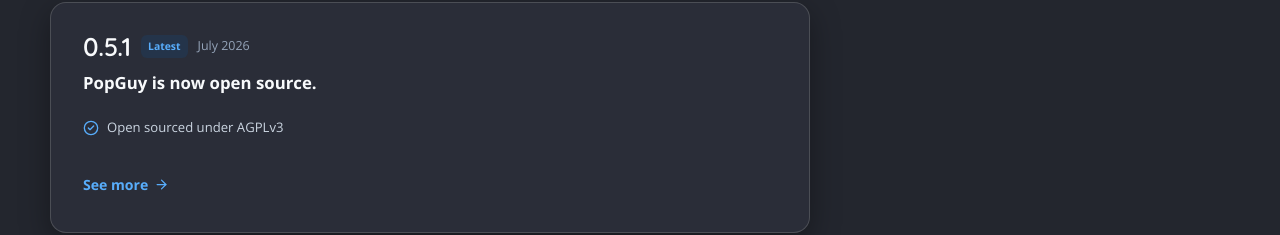
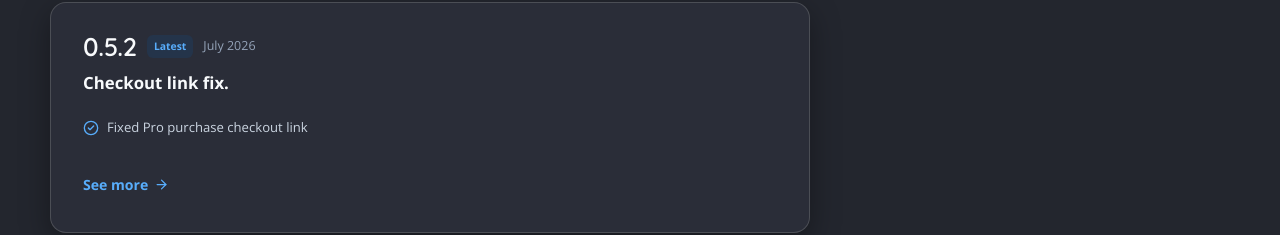
Before and after one commit to dinhanhthi/PopGuy, a React (Vite) app in the folder website/: page / in a window 1280 px wide. Shown: the part 2620-2855 px from the top of the page. Built offline with nearby package versions, Linux system fonts and the light colour scheme; a web font is replaced by a local one.

Commit message:
release: v0.5.2

```diff
--- a/website/src/data/changelog.js
+++ b/website/src/data/changelog.js
@@ -1,9 +1,17 @@
 export const releases = [
+  {
+    version: "0.5.2",
+    date: "July 2026",
+    title: "Checkout link fix.",
+    latest: true,
+    items: [
+      "Fixed Pro purchase checkout link"
+    ]
+  },
   {
     version: "0.5.1",
     date: "July 2026",
     title: "PopGuy is now open source.",
-    latest: true,
     items: [
       "Open sourced under AGPLv3"
     ]
```
Also changed, not shown: 2 other files (tests, documents, lock files or other folders).
